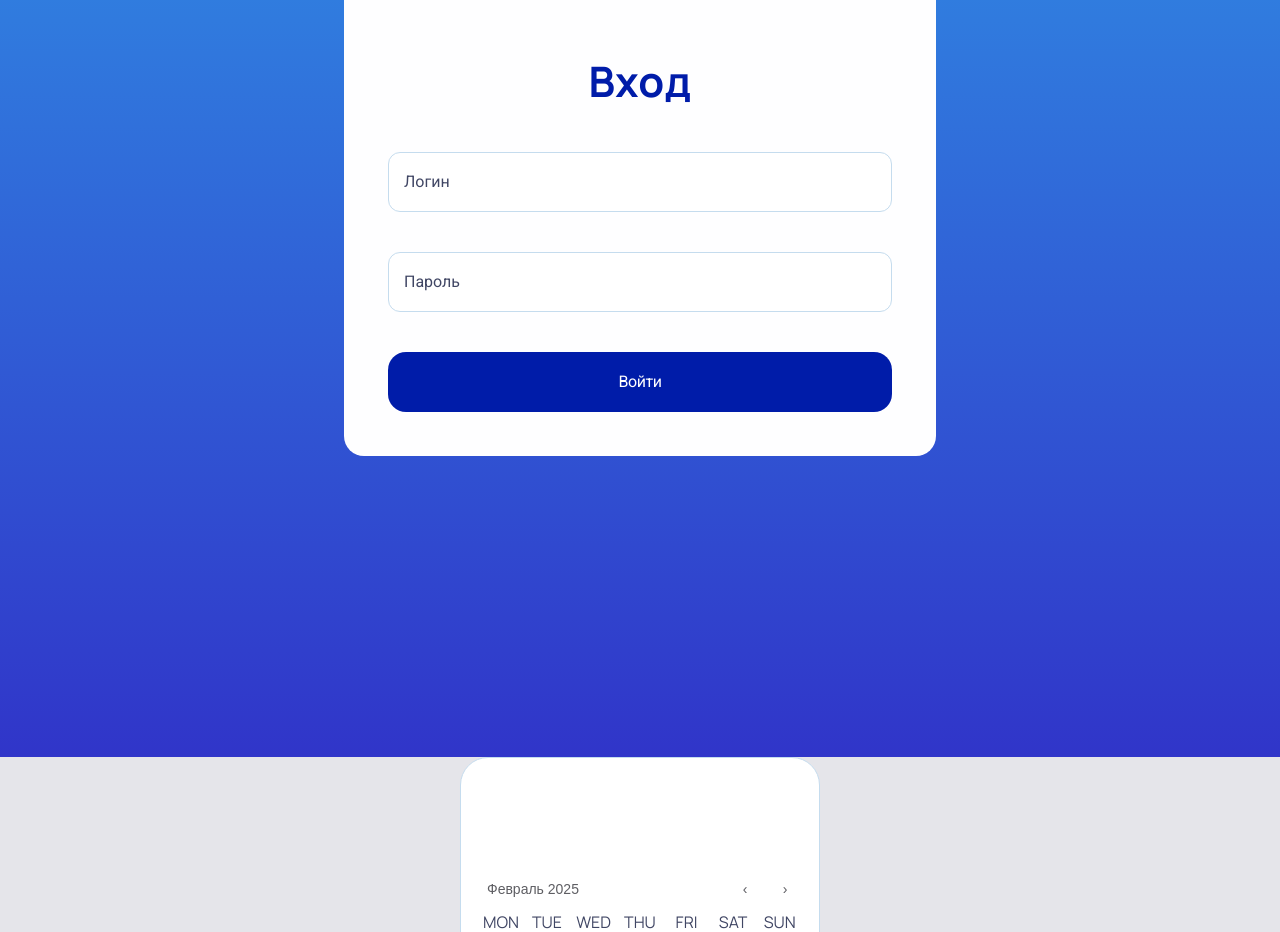
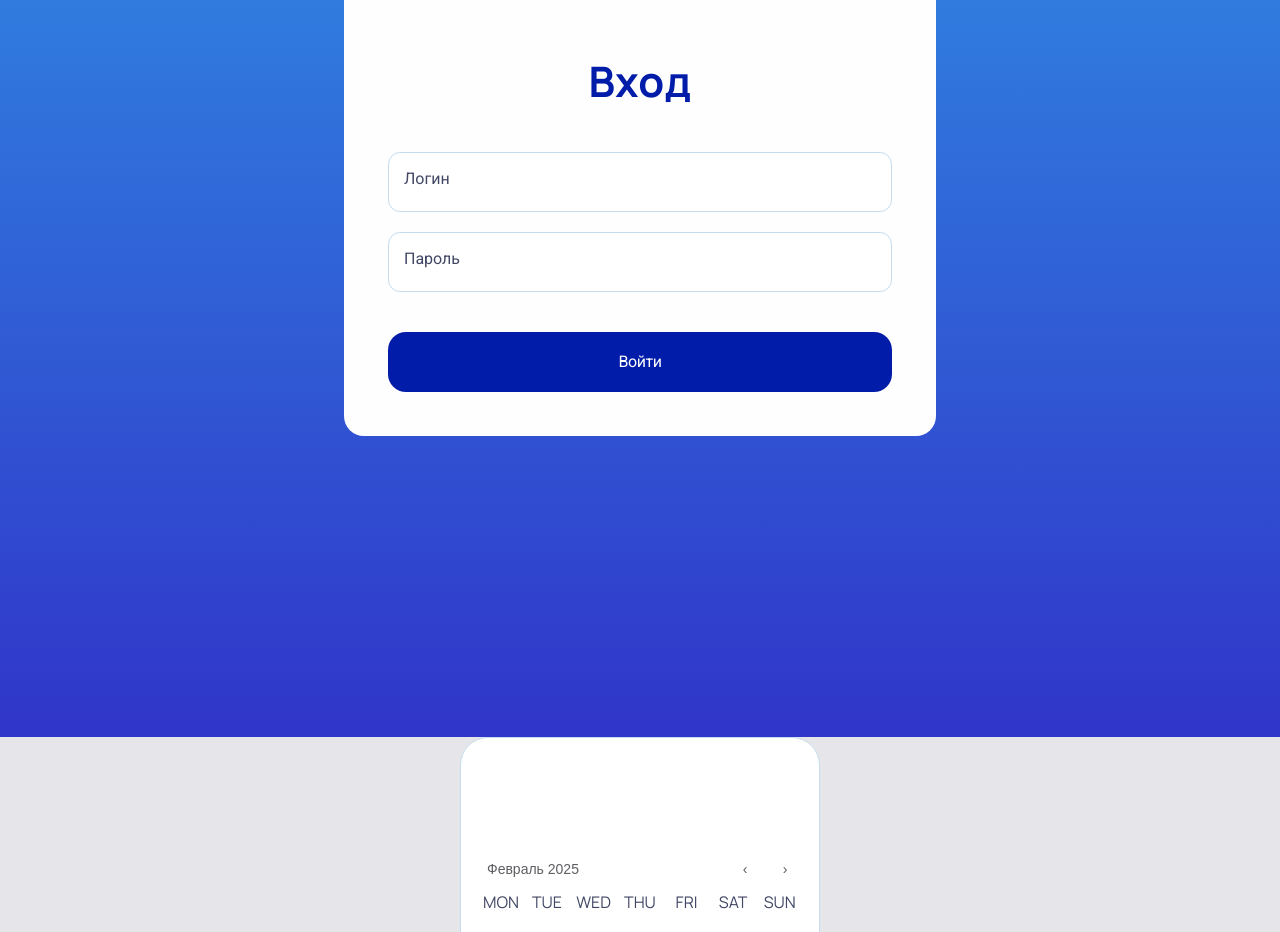
Before and after one commit to allozhkin/SchoolControl, a React (Vite) app: page /testPage in a window 1280 px wide. Shown: the part 1460-2392 px from the top of the page. Built offline with nearby package versions, Linux system fonts and the light colour scheme.

Commit message:
checkpoint

```diff
--- a/src/components/loginForm/login-form.module.scss
+++ b/src/components/loginForm/login-form.module.scss
@@ -54,32 +54,40 @@
 
   &__input_box {
     width: 504px;
+    margin: 20px 0;
     position: relative;
+    & label {
+      position: absolute;
+      left: 16px;
+      top: 15px;
+      transition: .3s ease-in-out;
+    }
   }
 
   &__input {
     width: 100%;
     box-sizing: border-box;
     padding: 20px 16px;
-    margin: 20px 0;
+
     border: 1px solid #C5DCEE;
     font-size: 16px;
     outline: 0;
     border-radius: 12px;
+    // backdrop-filter: blur(2px);
     &_error{
       border: 2px solid red;
-      background-color: #ffe6e6;
+      // background-color: #ffe6e6;
     }
   }
 
-  &__label {
-    position: absolute;
-    top: 50%;
-    left: 0;
-    transform: translateY(-50%);
-    padding-left: 16px;
-    transition: all .3s ease;
-  }
+  // &__label {
+  //   position: absolute;
+  //   top: 50%;
+  //   left: 0;
+  //   transform: translateY(-50%);
+  //   padding-left: 16px;
+  //   transition: all .3s ease;
+  // }
 
 
   &__button {
@@ -112,9 +120,3 @@
   }
 
 }
-
-.login__input:focus ~ label, .login__input:valid ~ label {
-  top: 30%;
-  transform: translateY(-35%);
-  font-size: 10px;
-}
```
